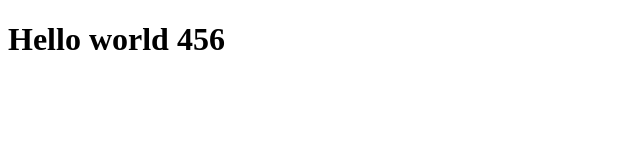
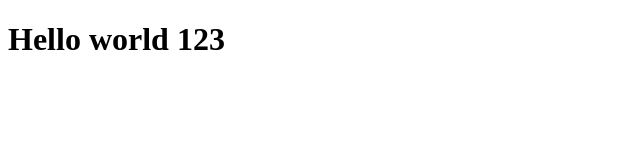
Before and after one commit to liudmila-stetsenko/my-project, a plain HTML site: page index.html in a window 1280 px wide. Shown: the full height of the page, 0-640 px from the left. Drawn offline with Linux system fonts and the light colour scheme.

Commit message:
title was changed 3

```diff
--- a/index.html
+++ b/index.html
@@ -7,6 +7,6 @@
   <title>Document</title>
 </head>
 <body>
-  <h1>Hello world 456</h1>
+  <h1>Hello world 123</h1>
 </body>
 </html>
```
